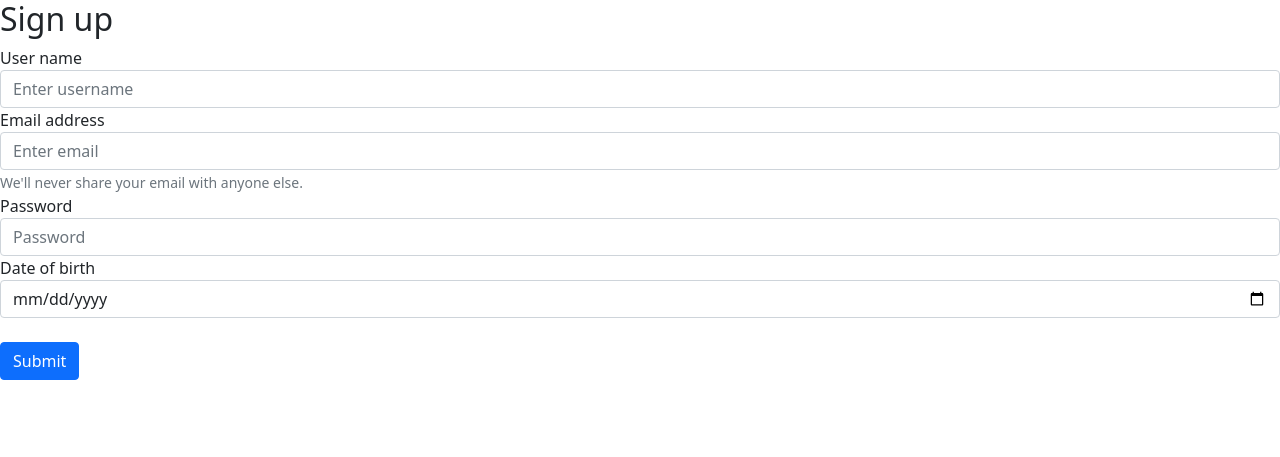
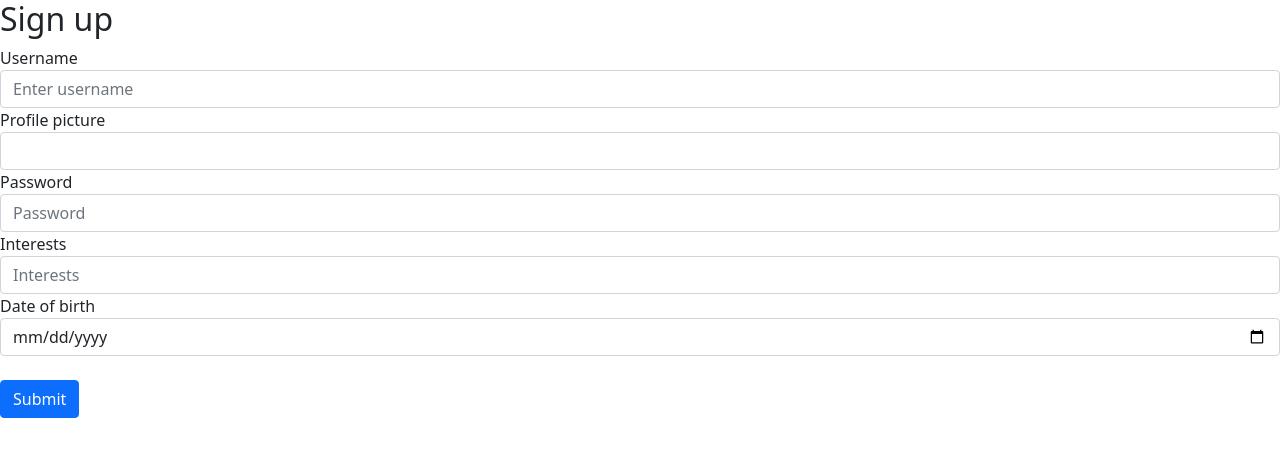
Before and after one commit to erlendps/groupup, a Django app: page /register/ in a window 1280 px wide. Shown: the top 457 px of the page. Run offline with Django 3.2, Linux system fonts and the light colour scheme.

Commit message:
#4 endring av form og post metode

```diff
--- a/groupup/groupup/accounts/forms.py
+++ b/groupup/groupup/accounts/forms.py
@@ -3,3 +3,6 @@ from django import forms
 class LoginForm(forms.form):
     username = forms.CharField(label="Username", max_length=100)
     password = forms.PasswordInput(label="Password")
+
+class RegisterForm(forms.form):
+    username = forms.CharField(label="Username", max_length=100)
--- a/groupup/groupup/accounts/templates/registration/registerForm.html
+++ b/groupup/groupup/accounts/templates/registration/registerForm.html
@@ -16,21 +16,24 @@
         {{ form.as_p }}
 
         <div class="form-group">
-            <label for="username-input">User name</label>
+            <label for="username-input">Username</label>
             <input name = "username" type="text" class="form-control" id="username-input" aria-describedby="usernamehelp"
                 placeholder="Enter username">
 
         </div>
         <div class="form-group">
-            <label for="exampleInputEmail1">Email address</label>
-            <input name="Email" type="email" class="form-control" id="exampleInputEmail1"
-                aria-describedby="emailHelp" placeholder="Enter email">
-            <small id="emailHelp" class="form-text text-muted">We'll never share your email with anyone else.</small>
+            <label for="profile_pic">Profile picture</label>
+            <input name="profile_pic" type="text" class="form-control" plaseholder = "Profile pic">
         </div>
         <div class="form-group">
             <label for="exampleInputPassword">Password</label>
             <input name="password" type="password" class="form-control" id="exampleInputPassword"
                 placeholder="Password">
+        </div>
+        <div class="form-group">
+            <label for="interests">Interests</label>
+            <input name="interests" type="text" class="form-control" id="exampleInputPassword"
+                placeholder="Interests">
         </div>
         <div class="form-group">
             <label for="dateofbirth-input">Date of birth</label>
--- a/groupup/groupup/accounts/views.py
+++ b/groupup/groupup/accounts/views.py
@@ -1,10 +1,30 @@
 from re import template
 from django.shortcuts import render
-from django.http    import HttpResponse
+from django.http    import HttpResponse, HttpResponseRedirect
+from .models import GroupUpUser
+from django.contrib.auth.models import User
 
 
 # Create your views here.
 def register(request):
+    if request.method == 'POST':
+        username = request.POST.get('username')
+        profile_pic = request.POST.get('profile_pics')
+        interests = request.POST.get('interests')
+        password = request.POST.get('password')
+
+        user = User(username = username, password = password)
+        #Sjekk for unikt navn, hvis den ikke finnes lagre den
+        if len(list(User.objects.filter(username=username))) != 0:
+            #Feilmelding
+            return
+        groupupuser = GroupUpUser(user, profile_pic, interests)
+
+        #Kan lage en FOR-løkke for interest
+        groupupuser.save()
+
+
+        return HttpResponseRedirect('/home')
     print(request.POST.get)
     return render(request, "registration/registerForm.html")
 
```
Also changed, not shown: groupup/db.sqlite3.
